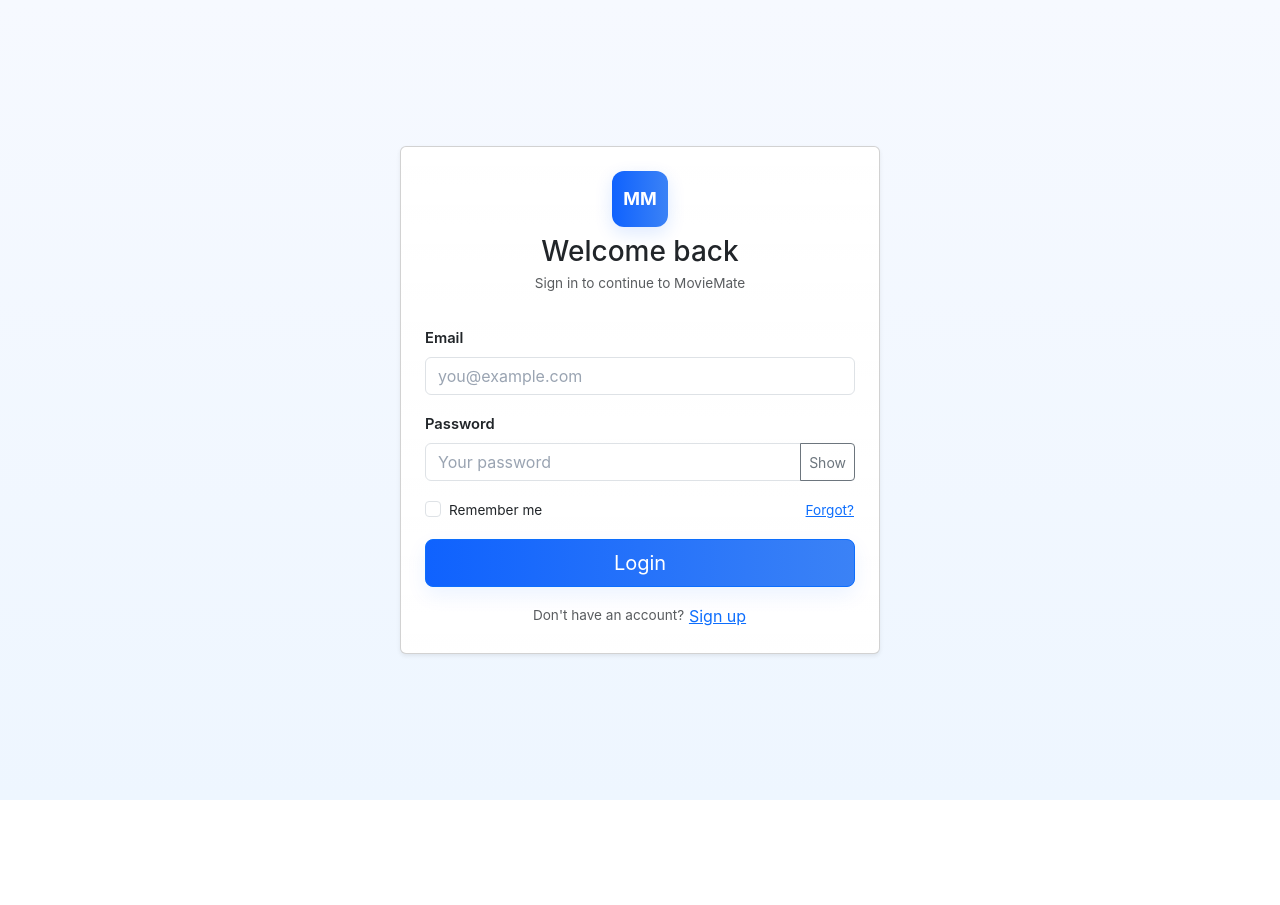
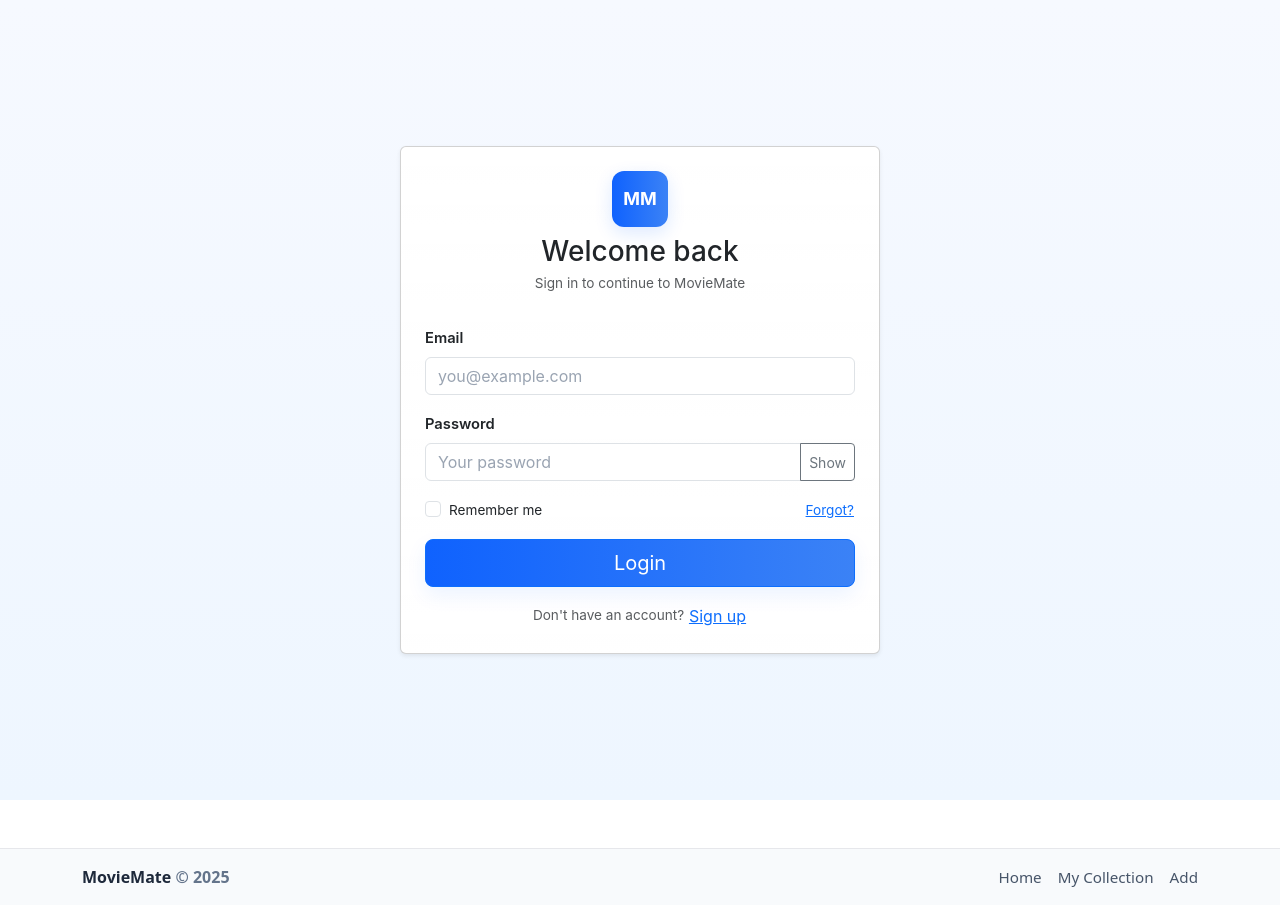
Before and after one commit to orwel009/movie-mate-frontend, a React (Create React App) app: page /login in a window 1280 px wide. Before the commit the page ends 800 px from the top, so only its background shows below. Built offline with nearby package versions, Linux system fonts and the light colour scheme; no server answers; the HTML template or start-up script is replaced by a standard one.

Commit message:
Footer addded

```diff
--- a/src/App.js
+++ b/src/App.js
@@ -8,6 +8,7 @@
 import Edit from "./pages/Edit/Edit";
 import MovieDetail from "./pages/MovieDetail/MovieDetail";
 import AddedMovies from "./pages/AddedMovie/AddedMovies";
+import Footer from "./components/Footer/Footer";
 
 function App() {
   return (
@@ -23,6 +24,7 @@
         <Route path="/edit/:id" element={<ProtectedRoute><Edit/></ProtectedRoute>} />
         <Route path="*" element={<div><h1>Not Found</h1></div>} />
       </Routes>
+      <Footer />
     </BrowserRouter>
   );
 }
--- /dev/null
+++ b/src/components/Footer/Footer.css
@@ -0,0 +1,45 @@
+/* Sticky Footer Setup */
+html, body {
+  height: 100%;
+}
+
+#root {
+  min-height: 100%;
+  display: flex;
+  flex-direction: column;
+}
+
+/* Footer itself sticks to bottom */
+.app-footer {
+  margin-top: auto; /* pushes footer to the bottom */
+  background: #f8fafc;
+  border-top: 1px solid rgba(15, 23, 42, 0.08);
+}
+
+/* Styling */
+.footer-brand {
+  font-weight: 600;
+  font-size: 1rem;
+  color: #1e293b;
+}
+
+.footer-brand .year {
+  color: #64748b;
+}
+
+.footer-links .footer-link {
+  color: #475569;
+  text-decoration: none;
+  font-size: 0.95rem;
+  transition: 0.2s ease;
+}
+
+.footer-links .footer-link:hover {
+  color: #1e293b;
+}
+
+@media (max-width: 576px) {
+  .footer-links {
+    justify-content: center;
+  }
+}
--- /dev/null
+++ b/src/components/Footer/Footer.jsx
@@ -0,0 +1,24 @@
+import React from "react";
+import "./Footer.css";
+
+const Footer = () => {
+  return (
+    <footer className="app-footer mt-5">
+      <div className="container py-3 d-flex flex-column flex-md-row justify-content-between align-items-center">
+
+        <div className="footer-brand mb-2 mb-md-0">
+          MovieMate <span className="year">© {new Date().getFullYear()}</span>
+        </div>
+
+        <div className="footer-links d-flex gap-3">
+          <a href="/" className="footer-link">Home</a>
+          <a href="/my-shows" className="footer-link">My Collection</a>
+          <a href="/add" className="footer-link">Add</a>
+        </div>
+
+      </div>
+    </footer>
+  );
+};
+
+export default Footer;
--- /dev/null
+++ b/src/components/Pagination/Pagination.css
@@ -0,0 +1,50 @@
+.pagination-wrapper {
+  user-select: none;
+}
+
+.pagination {
+  border-radius: 12px;
+  background: #fff;
+  padding: 0.35rem 0.6rem;
+  border: 1px solid rgba(15,23,42,0.05);
+}
+
+.page-link {
+  border: none;
+  color: #334155;
+  font-weight: 500;
+  padding: 0.45rem 0.8rem;
+  border-radius: 8px;
+  transition: all 0.15s ease;
+}
+
+.page-link:hover {
+  background-color: #f1f5f9;
+  color: #0f172a;
+}
+
+.page-item.active .page-link {
+  background-color: #3b82f6;
+  color: #fff !important;
+  border-radius: 8px;
+  box-shadow: 0 2px 6px rgba(59,130,246,0.35);
+}
+
+.page-item.disabled .page-link {
+  color: #94a3b8;
+  background-color: #f8fafc;
+  pointer-events: none;
+}
+
+.pagination-dots {
+  background: transparent !important;
+  border: none;
+  cursor: default;
+}
+
+@media (max-width: 576px) {
+  .page-link {
+    padding: 0.35rem 0.65rem;
+    font-size: 0.9rem;
+  }
+}
--- a/src/components/Pagination/Pagination.jsx
+++ b/src/components/Pagination/Pagination.jsx
@@ -1,18 +1,77 @@
 import React from 'react';
+import './Pagination.css';
+
 const Pagination = ({ page, pageSize, count, onPageChange }) => {
-  const total = Math.ceil(count/pageSize); if (total<=1) return null;
-  const pages=[]; const start=Math.max(1,page-2); const end=Math.min(total,page+2);
-  for(let i=start;i<=end;i++) pages.push(i);
+  const total = Math.ceil(count / pageSize);
+  if (total <= 1) return null;
+
+  const pages = [];
+  const start = Math.max(1, page - 2);
+  const end = Math.min(total, page + 2);
+
+  for (let i = start; i <= end; i++) pages.push(i);
+
   return (
-    <div style={{marginTop:12,display:'flex',gap:6,alignItems:'center'}}>
-      <button onClick={()=>onPageChange(Math.max(1,page-1))} disabled={page===1}>Prev</button>
-      {start>1 && <button onClick={()=>onPageChange(1)}>1</button>}
-      {start>2 && <span>…</span>}
-      {pages.map(p=> <button key={p} onClick={()=>onPageChange(p)} style={{fontWeight:p===page?'bold':'normal'}}>{p}</button>)}
-      {end<total-1 && <span>…</span>}
-      {end<total && <button onClick={()=>onPageChange(total)}>{total}</button>}
-      <button onClick={()=>onPageChange(Math.min(total,page+1))} disabled={page===total}>Next</button>
-    </div>
+    <nav className="pagination-wrapper d-flex justify-content-center mt-3">
+      <ul className="pagination shadow-sm">
+
+        <li className={`page-item ${page === 1 ? 'disabled' : ''}`}>
+          <button
+            className="page-link"
+            onClick={() => onPageChange(Math.max(1, page - 1))}
+          >
+            ‹ Prev
+          </button>
+        </li>
+
+        {start > 1 && (
+          <li className="page-item">
+            <button className="page-link" onClick={() => onPageChange(1)}>
+              1
+            </button>
+          </li>
+        )}
+
+        {start > 2 && (
+          <li className="page-item disabled">
+            <span className="page-link pagination-dots">…</span>
+          </li>
+        )}
+
+        {pages.map(p => (
+          <li key={p} className={`page-item ${page === p ? 'active' : ''}`}>
+            <button className="page-link" onClick={() => onPageChange(p)}>
+              {p}
+            </button>
+          </li>
+        ))}
+
+        {end < total - 1 && (
+          <li className="page-item disabled">
+            <span className="page-link pagination-dots">…</span>
+          </li>
+        )}
+
+        {end < total && (
+          <li className="page-item">
+            <button className="page-link" onClick={() => onPageChange(total)}>
+              {total}
+            </button>
+          </li>
+        )}
+
+        <li className={`page-item ${page === total ? 'disabled' : ''}`}>
+          <button
+            className="page-link"
+            onClick={() => onPageChange(Math.min(total, page + 1))}
+          >
+            Next ›
+          </button>
+        </li>
+
+      </ul>
+    </nav>
   );
 };
+
 export default Pagination;
```
